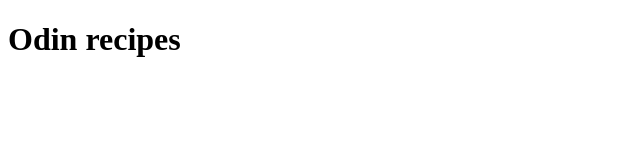
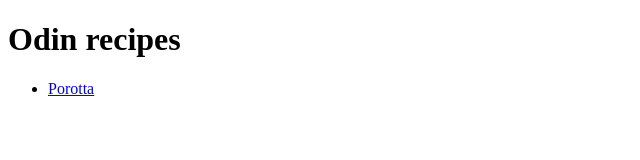
Before and after one commit to Francis-Xavier-Paul/odin-recipes, a plain HTML site: page index.html in a window 1280 px wide. Shown: the full height of the page, 0-640 px from the left. Drawn offline with Linux system fonts and the light colour scheme.

Commit message:
Added recipe list with porotta hyperlinked

```diff
--- a/index.html
+++ b/index.html
@@ -8,5 +8,8 @@
 </head>
 <body>
     <h1>Odin recipes</h1>
+    <ul>
+        <li><a href="./recipes/porotta.html">Porotta</a></li>
+    </ul>
 </body>
 </html>
```
